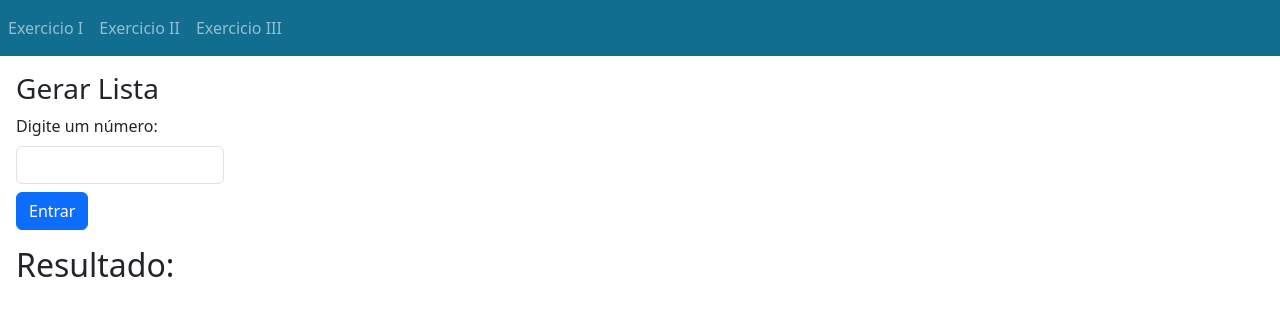
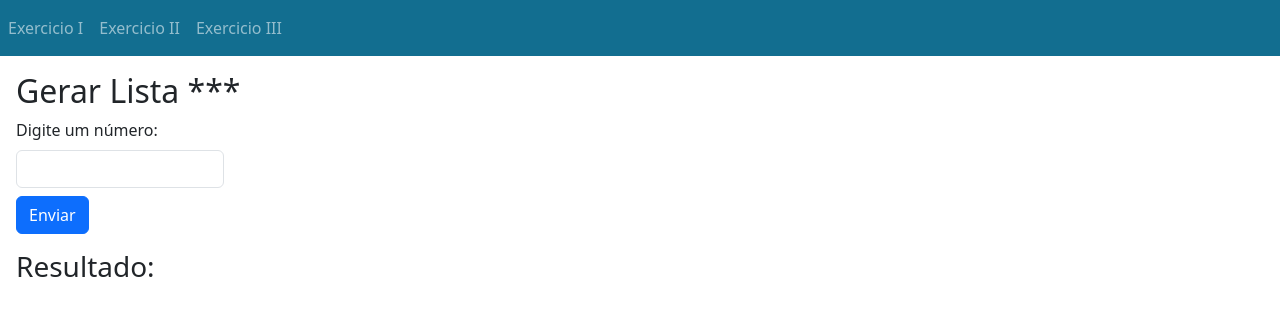
Before and after one commit to mikaeletha/SantoDigital_Desafio_0, a plain HTML site: page views/exercicio_1.html in a window 1280 px wide. Drawn offline with nearby package versions, Linux system fonts and the light colour scheme.

Commit message:
ajuste layout

```diff
--- a/views/exercicio_1.html
+++ b/views/exercicio_1.html
@@ -12,15 +12,15 @@
 <body>
   <div id="menu"></div>
   <div id="main" class="m-3">
-    <h3>Gerar Lista</h3>
+    <h2>Gerar Lista ***</h2>
     <form id="formAsteriscos">
       <div class="form-group col-md-2">
         <label for="numberInput">Digite um número:</label>
         <input type="text" class="form-control mt-2" id="numberInput" name="number">
       </div>
-      <button type="submit" class="btn btn-primary mt-2">Entrar</button>
+      <button type="submit" class="btn btn-primary mt-2">Enviar</button>
     </form>
-    <h2 class="mt-3">Resultado:</h2>
+    <h3 class="mt-3">Resultado:</h3>
     <pre id="resultText"></pre>
   </div>
 
```
Also changed, not shown: views/exercicio_2.html (+2 -2 lines), views/exercicio_3.html (+2 -5 lines).
